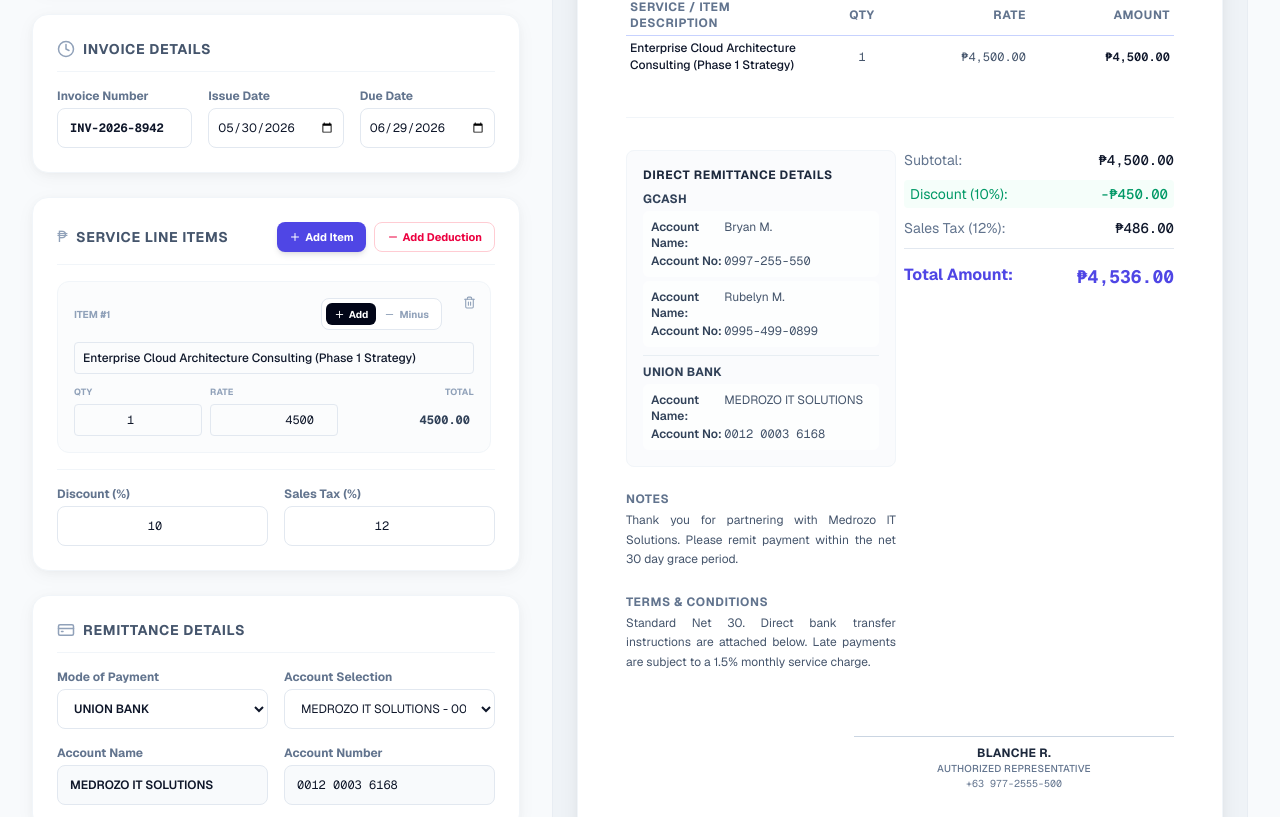
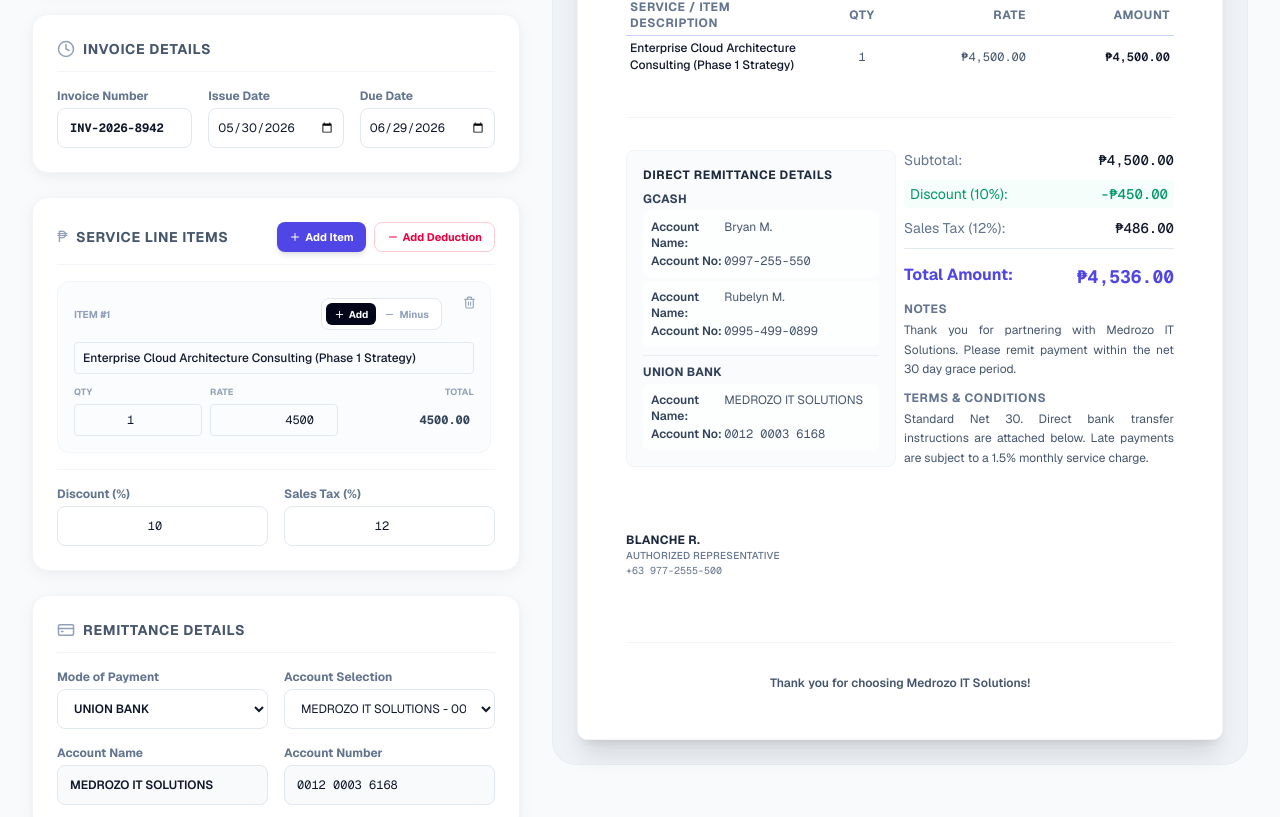
Before and after one commit to AiceIceCream/medrozo-invoice, a Next.js app: page / in a window 1280 px wide. Shown: the part 743-1560 px from the top of the page. Built offline with nearby package versions, Linux system fonts and the light colour scheme.

Commit message:
enhanced

```diff
--- a/app/components/InvoiceTemplate.tsx
+++ b/app/components/InvoiceTemplate.tsx
@@ -308,8 +308,9 @@
                 ))}
               </div>
             </div>
+
             {/* Notes & Terms */}
-            {data.notes && (
+            {/* {data.notes && (
               <div>
                 <h4 className="text-xs font-bold text-slate-500 uppercase tracking-wider mb-1">
                   Notes
@@ -329,7 +330,7 @@
                   {data.paymentTerms}
                 </p>
               </div>
-            )}
+            )} */}
           </div>
           {/* Subtotal & Calculations */}
           <div className="flex flex-col justify-start md:items-end text-left md:text-right print:items-end print:text-right">
@@ -358,6 +359,7 @@
                 </div>
               )}
 
+
               <div
                 className="flex justify-between text-base font-bold pt-3.5 border-t border-slate-200"
                 style={{ color: theme.primary }}
@@ -367,15 +369,39 @@
                   {formatCurrency(totalAmount, data.currency)}
                 </span>
               </div>
+
+                {data.notes && (
+              <div>
+                <h4 className="text-xs font-bold text-slate-500 uppercase tracking-wider mb-1 text-justify">
+                  Notes
+                </h4>
+                <p className="text-xs text-slate-600 leading-relaxed whitespace-pre-line text-justify">
+                  {data.notes}
+                </p>
+              </div>
+            )}
+
+            {data.paymentTerms && (
+              <div>
+                <h4 className="text-xs font-bold text-slate-500 uppercase tracking-wider mb-1 text-justify">
+                  Terms & Conditions
+                </h4>
+                <p className="text-xs text-slate-600 leading-relaxed whitespace-pre-line text-justify">
+                  {data.paymentTerms}
+                </p>
+              </div>
+            )}
+
             </div>
           </div>
         </div>
       </div>
 
         {(data.preparedByName || data.preparedByPosition || data.preparedByContact) && (
-        <div className="mt-16 print:mt-10 flex justify-end print-no-break">
-          <div className="w-full max-w-xs text-center">
-            <div className="border-t border-slate-300 pt-2">
+          <div className="mt-16 print:mt-10 flex justify-start print-no-break">
+            <div className="w-full max-w-xs text-start">
+              {/* Removed border-t, border-slate-300, and pt-2 */}
+              <div>
                 <p className="text-xs font-bold uppercase tracking-wide text-slate-800">
                   {data.preparedByName || "Name"}
                 </p>
@@ -395,10 +421,6 @@
         <p className="font-semibold text-slate-600">
           Thank you for choosing Medrozo IT Solutions!
         </p>
-        {/* <p>If you have any questions regarding this invoice, please contact finance@medrozo.com</p> */}
-        {/* <p className="text-[10px] text-slate-300 mt-2 font-mono">
-          Generated automatically by Medrozo Live Invoice Builder on {new Date().toLocaleDateString("en-US")}
-        </p> */}
       </div>
     </div>
   );
```
Lines whose indentation alone changed are shown as unchanged.
